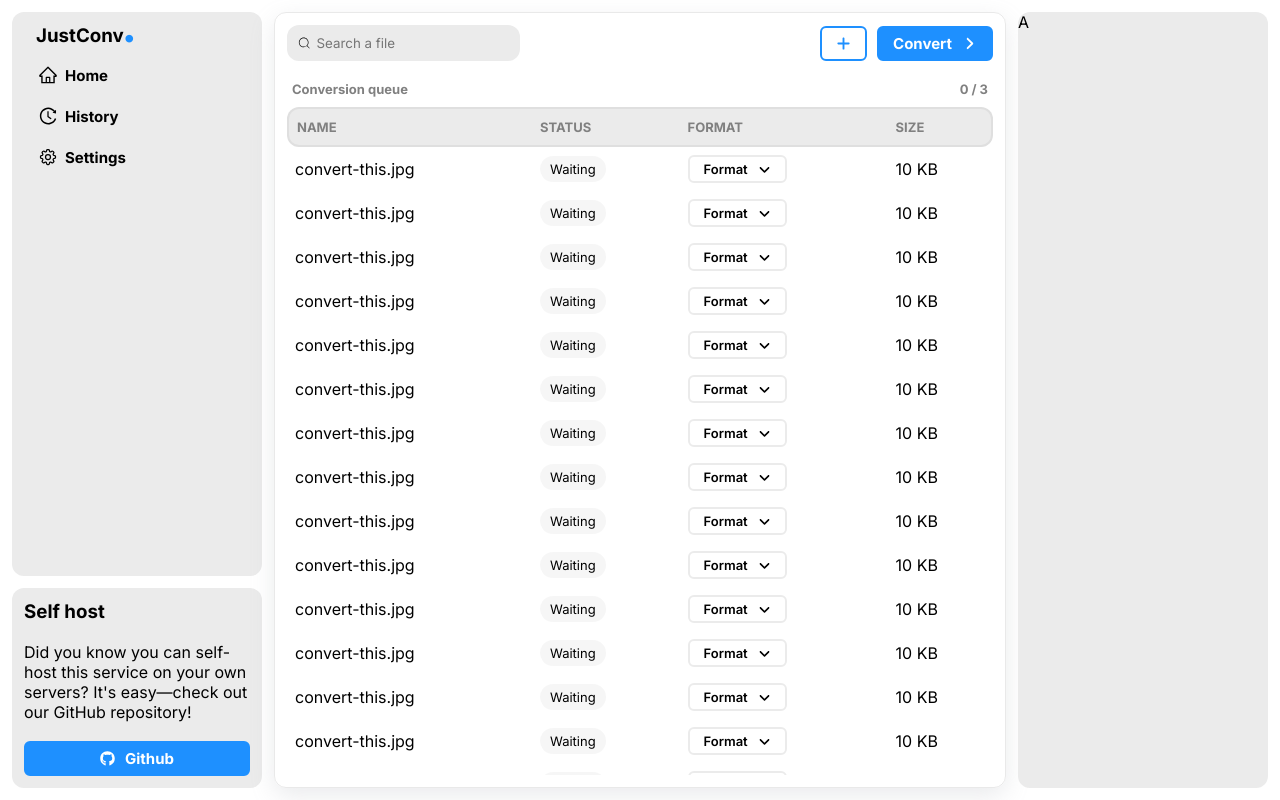
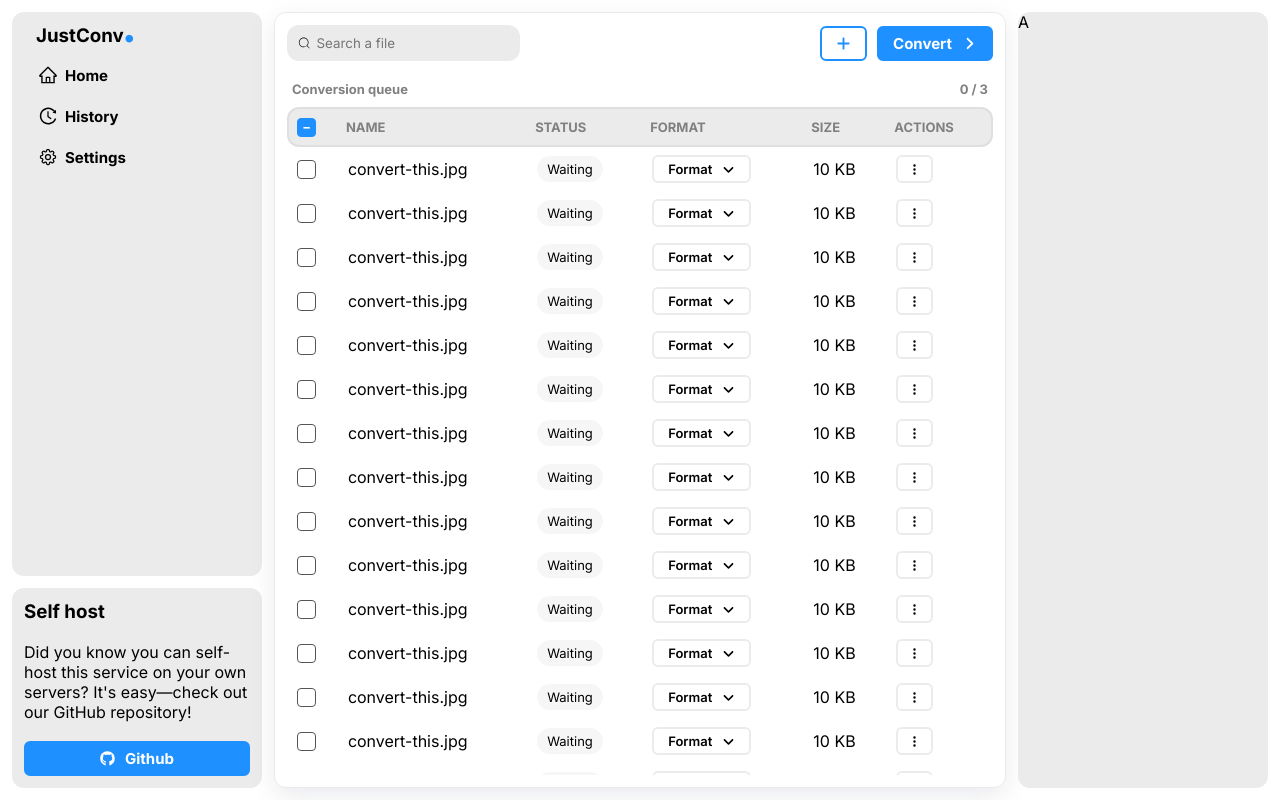
Before and after one commit to henriquemdimer/justconv, a React (Vite) app in the folder web/: page / in a window 1280 px wide. Built offline with nearby package versions, Linux system fonts and the light colour scheme.

Commit message:
feat(web): add checkbox component & queue item actions

```diff
--- a/web/src/components/ui/button/index.scss
+++ b/web/src/components/ui/button/index.scss
@@ -13,6 +13,10 @@
   justify-content: center;
   gap: var(--button-flex-gap);
   white-space: nowrap;
+
+  &--icon-only {
+    padding: 10px;
+  }
 
   &:not(.button--disabled) {
     @include mixins.shrink(.97);
@@ -98,6 +102,11 @@
       }
     }
 
+    &--ghost {
+      background-color: transparent;
+      border: none;
+    }
+
     &--outline {
       background-color: transparent;
 
--- a/web/src/components/ui/button/index.tsx
+++ b/web/src/components/ui/button/index.tsx
@@ -3,7 +3,7 @@ import "./index.scss";
 import { Reuleaux } from 'ldrs/react'
 import { CommonSizes } from "@/utils/sizes";
 
-export type ButtonVariants = "default" | "outline" | "flat";
+export type ButtonVariants = "default" | "outline" | "flat" | "ghost";
 export type ButtonRadius = CommonSizes | "none" | "full";
 export type ButtonColors = "default" | "primary" | "danger";
 export type ButtonSizes = "default" | "sm";
@@ -20,6 +20,7 @@ export interface ButtonProps {
   isDisabled?: boolean;
   isLoading?: boolean;
   size?: ButtonSizes;
+  isIconOnly?: boolean;
 }
 
 export default function Button(props: ButtonProps) {
@@ -49,6 +50,7 @@ export default function Button(props: ButtonProps) {
         button-radius--${props.radius || "sm"}
         button-color--${props.color || "default"}
         button-size--${props.size || "default"}
+        ${props.isIconOnly ? "button--icon-only" : ""}
         ${props.isDisabled || props.isLoading ? "button--disabled" : ""}
         ${props.className}
       `}>
--- /dev/null
+++ b/web/src/components/ui/checkbox/index.scss
@@ -0,0 +1,47 @@
+@use "@utils/css/animations" as mixins;
+
+.checkbox {
+    width: 19px;
+    height: 19px;
+    display: flex;
+    align-items: center;
+    justify-content: center;
+    position: relative;
+    cursor: pointer;
+
+    & > input {
+        position: absolute;
+        opacity: 0;
+
+        &:checked + .checkbox__checkmark {
+            background-color: var(--primary);
+            border-color: var(--primary);
+
+            &::after {
+                content: "+";
+                position: absolute;
+                top: 50%;
+                left: 50%;
+                transform: translate(-50%, -50%);
+                color: white;
+                font-size: 20px;
+            }
+        }
+    }
+
+    &--indeterminate > input:checked + .checkbox__checkmark::after {
+        content: "-";
+    }
+
+    &__checkmark {
+        @include mixins.shrink;
+        width: 19px;
+        height: 19px;
+        border: 1px solid #555;
+        border-radius: 4px;
+        display: inline-block;
+        position: relative;
+        transition: var(--transition-fast);
+        font-weight: normal;
+    }
+}
--- /dev/null
+++ b/web/src/components/ui/checkbox/index.tsx
@@ -0,0 +1,26 @@
+import { ReactNode, useRef } from "react";
+import "./index.scss";
+
+export interface CheckboxProps {
+    children?: ReactNode;
+    onChange?: (active: boolean) => void;
+    isIndeterminate?: boolean;
+    isChecked?: boolean;
+}
+
+export default function Checkbox(props: CheckboxProps) {
+    const inputRef = useRef<HTMLInputElement>(null);
+
+    function handleOnClick() {
+        inputRef.current?.click()
+        props.onChange?.(inputRef.current?.checked || false);
+    }
+
+    return (
+        <div onClick={handleOnClick} className={`checkbox ${props.isIndeterminate ? "checkbox--indeterminate" : ""}`}>
+            <input checked={props.isChecked || props.isIndeterminate} ref={inputRef} type="checkbox" />
+            <span className="checkbox__checkmark"></span>
+            {props.children}
+        </div>
+    )
+}
--- a/web/src/components/ui/dropdown/index.scss
+++ b/web/src/components/ui/dropdown/index.scss
@@ -1,28 +1,92 @@
+@use "@utils/css/animations" as mixins;
+
 .dropdown {
     position: relative;
     display: inline-block;
 
     &__menu {
         position: absolute;
-        top: calc(100% + 5px);
-        left: 50%;
-        min-width: 150px;
-        min-height: 100px;
-        transform: translate(-50%, -20px) scale(0.85);
+        min-width: 180px;
+        min-height: 10px;
         opacity: 0;
         pointer-events: none;
+        background-color: white;
         transition: var(--transition);
-        background-color: white;
         border-radius: 8px;
         border: 2px solid var(--layout-panel-border-color);
         box-shadow: var(--layout-panel-box-shadow);
         padding: 5px;
-        z-index: 100;
+        z-index: 10;
+        display: flex;
+        flex-direction: column;
+        gap: 3px;
+
+        &--bottom {
+            top: calc(100% + 5px);
+            left: 50%;
+            transform: translate(-50%, -20px) scale(0.85);
+        }
+
+        &--top {
+            bottom: calc(100% + 5px);
+            left: 50%;
+            transform: translate(-50%, 20px) scale(0.85);
+        }
+
+        &--right {
+            top: 0;
+            right: calc(100% + 5px);
+            transform: translate(0, 20px);
+        }
+
+        &--left {
+            top: 0;
+            left: calc(100% + 5px);
+            transform: translate(0, 20px);
+        }
+
+        &__item {
+            @include mixins.shrink(.97);
+
+            width: 100%;
+            height: 30px;
+            padding: 0 10px;
+            cursor: pointer;
+            display: flex;
+            align-items: center;
+            transition: var(--transition);
+            font-size: 14px;
+            border-radius: 8px;
+
+            &-color {
+                &--default {
+                    background-color: white;
+
+                    &:hover {
+                        background-color: var(--default);
+                    }
+                }
+
+                &--danger {
+                    background-color: white;
+                    color: var(--danger);
+
+                    &:hover {
+                        color: white;
+                        background-color: var(--danger);
+                    }
+                }
+            }
+        }
     }
 
     &--active &__menu {
         opacity: 1;
         transform: translate(-50%, 0) scale(1);
         pointer-events: all;
+
+        &--right, &--left {
+            transform: translate(0, 0);
+        }
     }
 }
--- a/web/src/components/ui/dropdown/index.tsx
+++ b/web/src/components/ui/dropdown/index.tsx
@@ -33,10 +33,30 @@ export function Dropdown(props: DropdownContainerProps) {
     )
 }
 
-export function DropdownMenu(props: DropdownBaseProps) {
+export interface DropdownMenuProps extends DropdownBaseProps {
+    side?: "top" | "bottom" | "left" | "right";
+}
+
+export function DropdownMenu(props: DropdownMenuProps) {
     return (
-        <div className="dropdown__menu">
+        <div className={`dropdown__menu
+            dropdown__menu--${props.side || "bottom"}
+         `}>
             {props.children}
         </div>
     )
 }
+
+export interface DropdownMenuItemProps extends DropdownBaseProps {
+    color?: "default" | "danger"
+}
+
+export function DropdownMenuItem(props: DropdownMenuItemProps) {
+    return (
+        <div className={`dropdown__menu__item
+            dropdown__menu__item-color--${props.color || "default"}
+        `}>
+            {props.children}
+        </div>
+    )
+}
--- a/web/src/features/queue/components/conversion/index.tsx
+++ b/web/src/features/queue/components/conversion/index.tsx
@@ -1,15 +1,19 @@
 import Button from "@/components/ui/button";
-import { Dropdown, DropdownMenu } from "@/components/ui/dropdown";
+import { Dropdown, DropdownMenu, DropdownMenuItem } from "@/components/ui/dropdown";
 import Tag from "@/components/ui/tag";
 import FormatsTable from "../formats-table";
 import { useState } from "react";
 import { FaAngleDown } from "react-icons/fa6";
+import Checkbox from "@/components/ui/checkbox";
+import { BsThreeDotsVertical } from "react-icons/bs";
 
 export default function Conversion() {
     const [formatSelectionMenuActive, setFormatSelectionMenuActive] = useState(false);
+    const [actionsMenuActive, setActionsMenuActive] = useState(false);
 
     return (
         <>
+            <td><Checkbox /></td>
             <td>convert-this.jpg</td>
             <td><Tag color="default">Waiting</Tag></td>
             <td>
@@ -21,6 +25,15 @@ export default function Conversion() {
                 </Dropdown>
             </td>
             <td>10 KB</td>
+            <td>
+                <Dropdown active={actionsMenuActive} onClose={() => setActionsMenuActive(false)}>
+                    <Button onClick={() => setActionsMenuActive(!actionsMenuActive)} variant="outline" isIconOnly size="sm" startContent={<BsThreeDotsVertical />} />
+                    <DropdownMenu side="right">
+                        <DropdownMenuItem>Download</DropdownMenuItem>
+                        <DropdownMenuItem color="danger">Remove</DropdownMenuItem>
+                    </DropdownMenu>
+                </Dropdown>
+            </td>
         </>
     )
 }
--- a/web/src/features/queue/queue.scss
+++ b/web/src/features/queue/queue.scss
@@ -46,7 +46,11 @@
             thead {
                 top: 0;
                 position: sticky;
-                z-index: 2;
+                z-index: 11;
+            }
+
+            td {
+                padding-left: calc(var(--queue-td-padding) + 2px);
             }
 
             th {
--- a/web/src/features/queue/queue.tsx
+++ b/web/src/features/queue/queue.tsx
@@ -1,5 +1,6 @@
 import "./queue.scss";
 import Conversion from "./components/conversion";
+import Checkbox from "@/components/ui/checkbox";
 
 export default function Queue() {
     return (
@@ -12,10 +13,12 @@ export default function Queue() {
                 <table>
                     <thead>
                         <tr>
+                            <th><Checkbox isIndeterminate /></th>
                             <th>Name</th>
                             <th>Status</th>
                             <th>Format</th>
                             <th>Size</th>
+                            <th>Actions</th>
                         </tr>
                     </thead>
                     <tbody>
```
